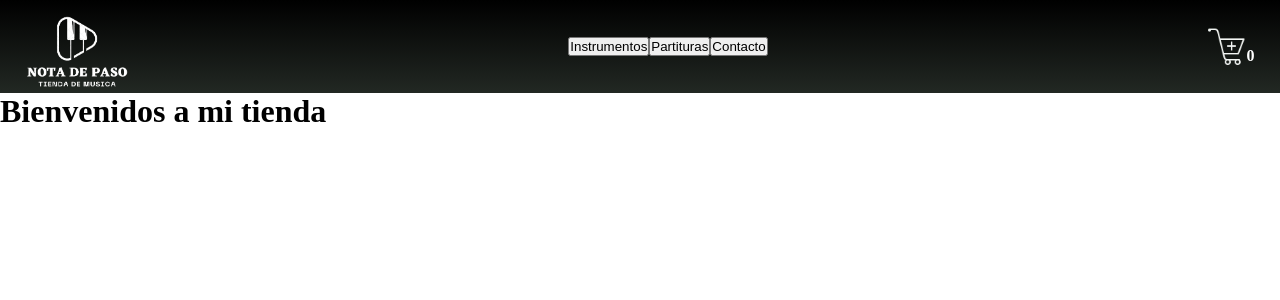
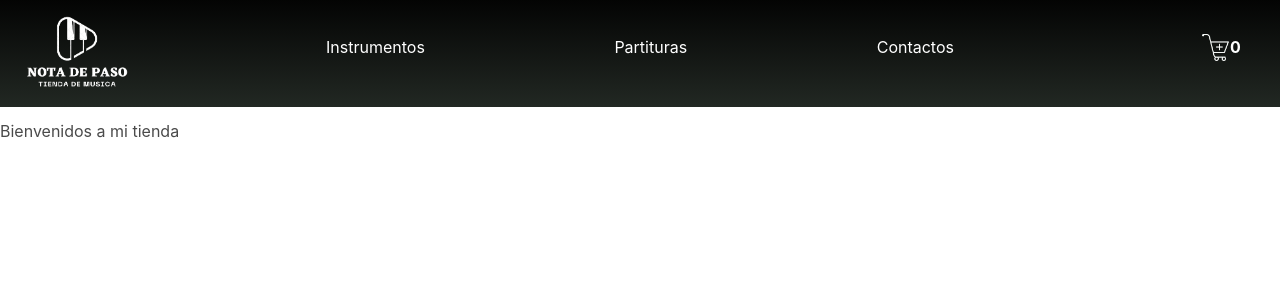
Before and after one commit to FacuMenonMartinez/notaDePasoEcommerce, a React (Create React App) app: page / in a window 1280 px wide. Shown: the top 300 px of the page. Built offline with nearby package versions, Linux system fonts and the light colour scheme.

Commit message:
agregue bulma al proyecto

```diff
--- a/package.json
+++ b/package.json
@@ -6,6 +6,7 @@
     "@testing-library/jest-dom": "^5.16.5",
     "@testing-library/react": "^13.4.0",
     "@testing-library/user-event": "^13.5.0",
+    "bulma": "^0.9.4",
     "react": "^18.2.0",
     "react-dom": "^18.2.0",
     "react-scripts": "5.0.1",
--- a/src/components/CartWidget/CartWidget.js
+++ b/src/components/CartWidget/CartWidget.js
@@ -2,7 +2,7 @@ import carrito from "../../assets/carrito.png";
 
 function CartWidget (){
     return (
-        <div className="div-carrito">
+        <div className="div-carrito column navbar-item  is-one-quarter">
             <img className="carrito-logo"  src={carrito} alt="Carrito de Compras" />
             <div className="contador-carrito">0</div>
         </div>
--- a/src/components/NavBar/NavBar.js
+++ b/src/components/NavBar/NavBar.js
@@ -3,16 +3,29 @@ import icono from "../../assets/icono.png";
 
 function NavBar (){
     return (
-        <nav className="navBar">
-            <div>
+
+
+
+        <nav className="navbar navBar is-black columns">
+            <div className="column is-one-quarter">
                 <img className="logo" src={icono} alt="Logo del sitio"></img>
             </div>
-            <div>
-                <button>Instrumentos</button>
-                <button>Partituras</button>
-                <button>Contacto</button>
+            <div className="column is-half is-flex is-justify-content-space-between">
+            <a className="has-text-white">Instrumentos</a>
+            <a className="has-text-white">Partituras</a>
+            <a className="has-text-white">Contactos</a>
+            {/* <div className="column has-background-danger navbar-item"></div>
+            <div className="column has-background-link navbar-item"></div>
+            <div className="column has-background-primary navbar-item"></div> */}
             </div>
-            <CartWidget/>
+
+                <CartWidget/>
+
+            <a className="navbar-burger">
+                <span></span>
+                <span></span>
+                <span></span>
+            </a>
         </nav>
 
     )
--- a/src/index.js
+++ b/src/index.js
@@ -1,6 +1,7 @@
 import React from "react";
 
 import ReactDOM from "react-dom/client";
+import "bulma/css/bulma.css";
 import "./style.css";
 import App from "./components/App";
 
--- a/src/style.css
+++ b/src/style.css
@@ -18,8 +18,8 @@
 
 .div-carrito{
     display: flex;
-    align-items: flex-end;
-    margin-right: 2vw;
+    justify-content: flex-end;
+    padding-right: 4vw;
 }
 .carrito-logo{
     max-width: 3vw;
```
Also changed, not shown: 1 other file (tests, documents, lock files or other folders).
